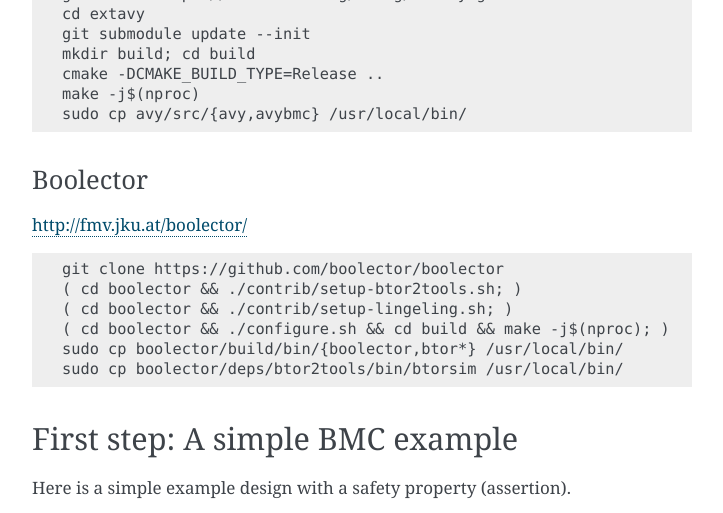
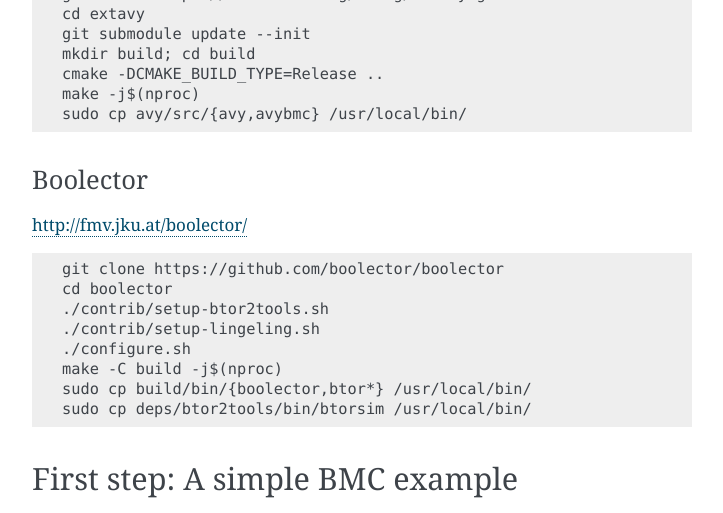
Before and after one commit to YosysHQ/sby, a Sphinx documentation site: the page built from docs/source/quickstart.rst, in a window 1280 px wide and 900 px high, scrolled down 2023 px, cut to the strip 0-513 px from the top of the window. Shown: the whole strip, without its empty margins (388-1111 px from the left). Built offline with Sphinx 7.4.7, drawn with Linux system fonts in a browser that asks for light colours.

Commit message:
Improve readability of boolector build instructions
Signed-off-by: Clifford Wolf <clifford@clifford.at>

```diff
--- a/docs/source/quickstart.rst
+++ b/docs/source/quickstart.rst
@@ -119,11 +119,13 @@
 .. code-block:: text
 
    git clone https://github.com/boolector/boolector
-   ( cd boolector && ./contrib/setup-btor2tools.sh; )
-   ( cd boolector && ./contrib/setup-lingeling.sh; )
-   ( cd boolector && ./configure.sh && cd build && make -j$(nproc); )
-   sudo cp boolector/build/bin/{boolector,btor*} /usr/local/bin/
-   sudo cp boolector/deps/btor2tools/bin/btorsim /usr/local/bin/
+   cd boolector
+   ./contrib/setup-btor2tools.sh
+   ./contrib/setup-lingeling.sh
+   ./configure.sh
+   make -C build -j$(nproc)
+   sudo cp build/bin/{boolector,btor*} /usr/local/bin/
+   sudo cp deps/btor2tools/bin/btorsim /usr/local/bin/
 
 First step: A simple BMC example
 --------------------------------
```
